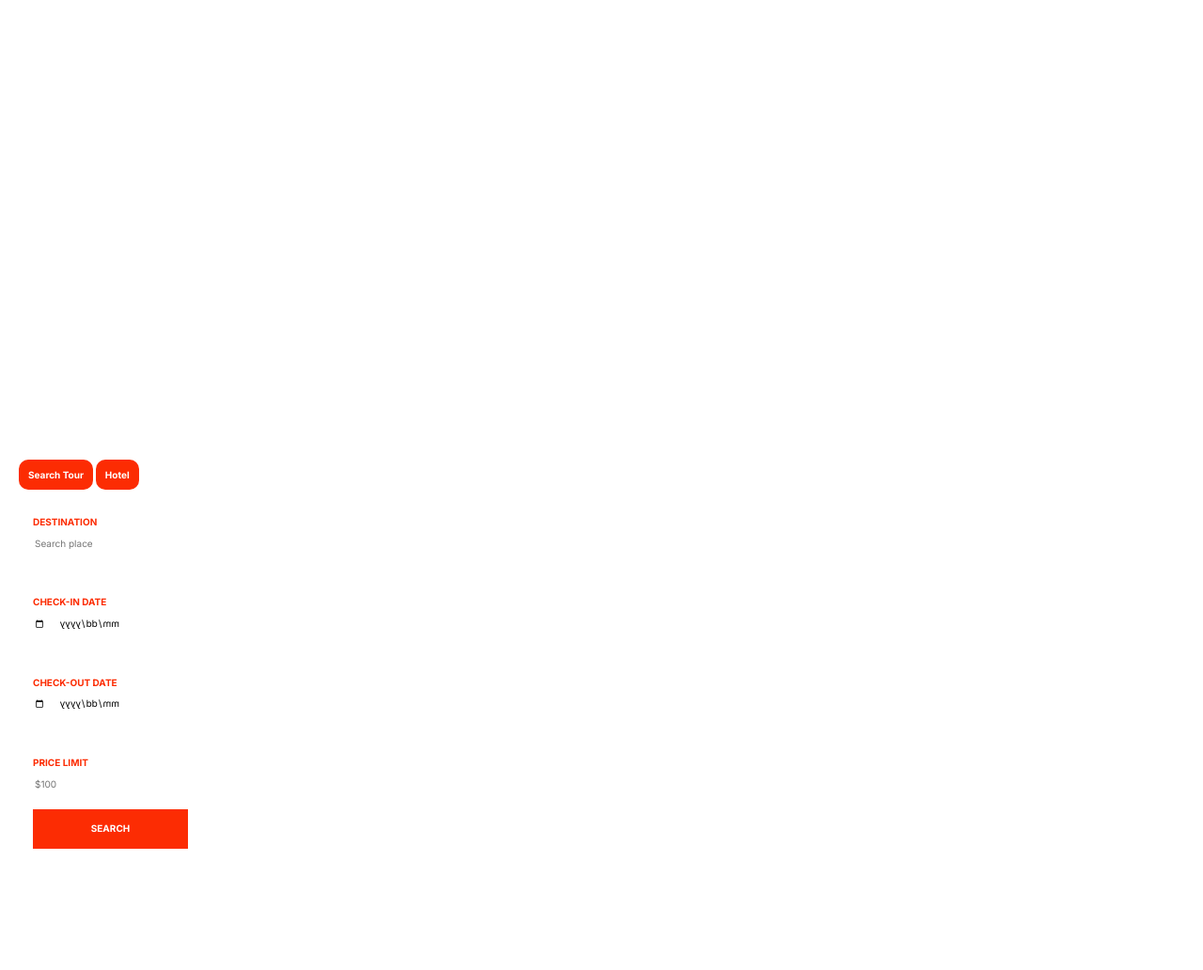
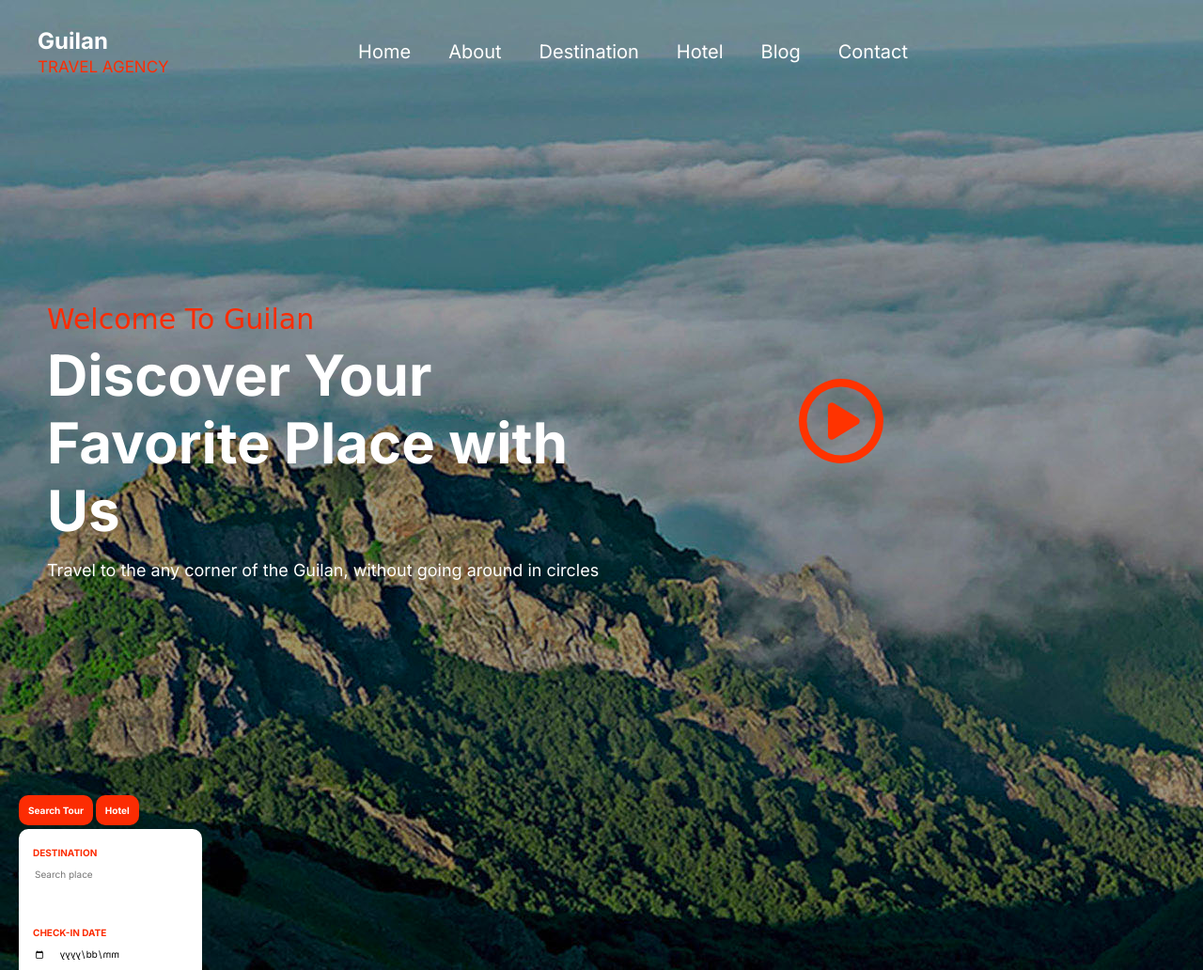
Before and after one commit to MehrdadKohansal/Guilan-Agency, a plain HTML site: page index.html in a window 1280 px wide. Shown: the top 1032 px of the page at 94% size. Before the commit the page ends 923 px from the top, so only its background shows below. Drawn offline with Linux system fonts and the light colour scheme; a web font is replaced by a local one.

Commit message:
new edit components.

```diff
--- a/CSS/style.css
+++ b/CSS/style.css
@@ -82,7 +82,6 @@ a {
 /* Navigation Bar */
 
 .nav {
-
     align-items: center;
     background: #000;
     display: flex;
@@ -156,19 +155,6 @@ a {
 .image-hero {
     width: 100%;
     position: inherit;
-    background-size: cover;
-    background-repeat: no-repeat;
-    background-position: center;
-    background-attachment: fixed;
-}
-
-.image-hero .overlay {
-    position: absolute;
-    background: #000;
-    opacity: 2;
-    width: 100%;
-    height: 1032px;
-    opacity: .4;
 }
 
 .hero-content {
@@ -290,10 +276,14 @@ a {
 
 /* Input Main */
 
+.group-input {
+    position: relative;
+}
+
 .input-ng {
     position: absolute;
     left: 2rem;
-    top: 50rem;
+    top: -17.5rem;
 }
 
 .input-nav {
@@ -314,7 +304,7 @@ a {
     position: absolute;
     padding: 2rem 1.5rem 2rem 1.5rem;
     left: 2rem;
-    top: 53rem;
+    top: -15rem;
     border-radius: 10px;
     color: var(--color-secondary);
     font-weight: bold;
--- a/index.html
+++ b/index.html
@@ -20,7 +20,50 @@
     <link href="https://fonts.googleapis.com/css2?family=Arizonia&display=swap" rel="stylesheet">
 </head>
 <body>
-    <section>
+    <header>
+        <nav class="nav collapsible collapsible--expanded">
+           <a class="nav__logoname" href="/Programming/Project/Guilan%20Travel%20Agency/index.html">
+            <h2>
+               Guilan
+            </h2>
+            <h3>
+               Travel Agency
+            </h3>
+           </a>
+            <h4 class="nav__brand">
+               menu
+            </h4>
+              <ul class="nav__list collapsible__content">
+                <li class="nav__item"><a href="#">Home</a></li>
+                <li class="nav__item"><a href="#">About</a></li>
+                <li class="nav__item"><a href="#">Destination</a></li>
+                <li class="nav__item"><a href="#">Hotel</a></li>
+                <li class="nav__item"><a href="#">Blog</a></li>
+                <li class="nav__item"><a href="#">Contact</a></li>
+             </ul>
+        </nav>
+      </header>
+      <section class="image-hero" style="background: url(./images/banneer1.jpg);
+      height: 1032px;
+      background-repeat: no-repeat;
+      background-attachment: fixed;">
+
+          <div class="hero-content">
+            <a href="https://www.youtube.com/watch?v=OMFJM1_c5zs" target="_blank">
+              <svg class="icon__hero" xmlns="http://www.w3.org/2000/svg" height="1em" viewBox="0 0 512 512"><!--! Font Awesome Free 6.4.2 by @fontawesome - https://fontawesome.com License - https://fontawesome.com/license (Commercial License) Copyright 2023 Fonticons, Inc. --><style>svg{fill:#ff3300}</style><path d="M464 256A208 208 0 1 0 48 256a208 208 0 1 0 416 0zM0 256a256 256 0 1 1 512 0A256 256 0 1 1 0 256zM188.3 147.1c7.6-4.2 16.8-4.1 24.3 .5l144 88c7.1 4.4 11.5 12.1 11.5 20.5s-4.4 16.1-11.5 20.5l-144 88c-7.4 4.5-16.7 4.7-24.3 .5s-12.3-12.2-12.3-20.9V168c0-8.7 4.7-16.7 12.3-20.9z"/></svg>
+            </a>
+            <p class="hero-start">
+                Welcome To Guilan
+            </p>
+            <h2 class="hero-text">
+                  Discover Your Favorite Place with Us
+            </h2>
+            <p class="hero-subject">
+                  Travel to the any corner of the Guilan, without going around in circles
+            </p>
+          </div>
+    </section>
+    <section class="group-input">
         <span class="input-ng">
             <a class="input-nav" href="#">Search Tour</a>
             <a class="input-nav" href="#">Hotel</a>
@@ -48,7 +91,6 @@
          </span>
     </section>
 
-
     <script src="js/main.js"></script>
 
 </body>
```
Also changed, not shown: components/hero.html (+4 -2 lines), components/input.html (+1 -1 lines), components/nav-bar.html (indentation only), images/banneer1.jpg (added).
